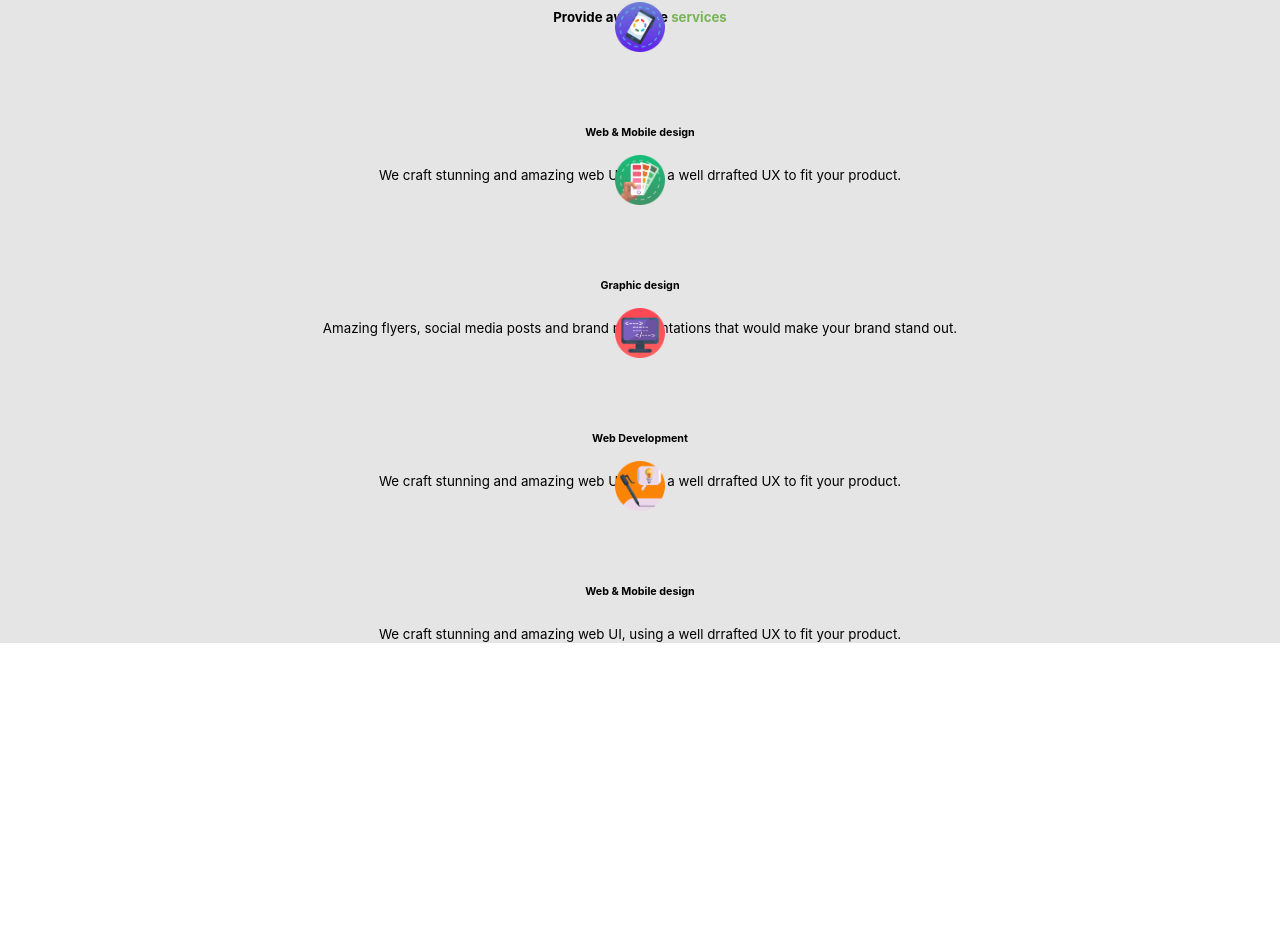
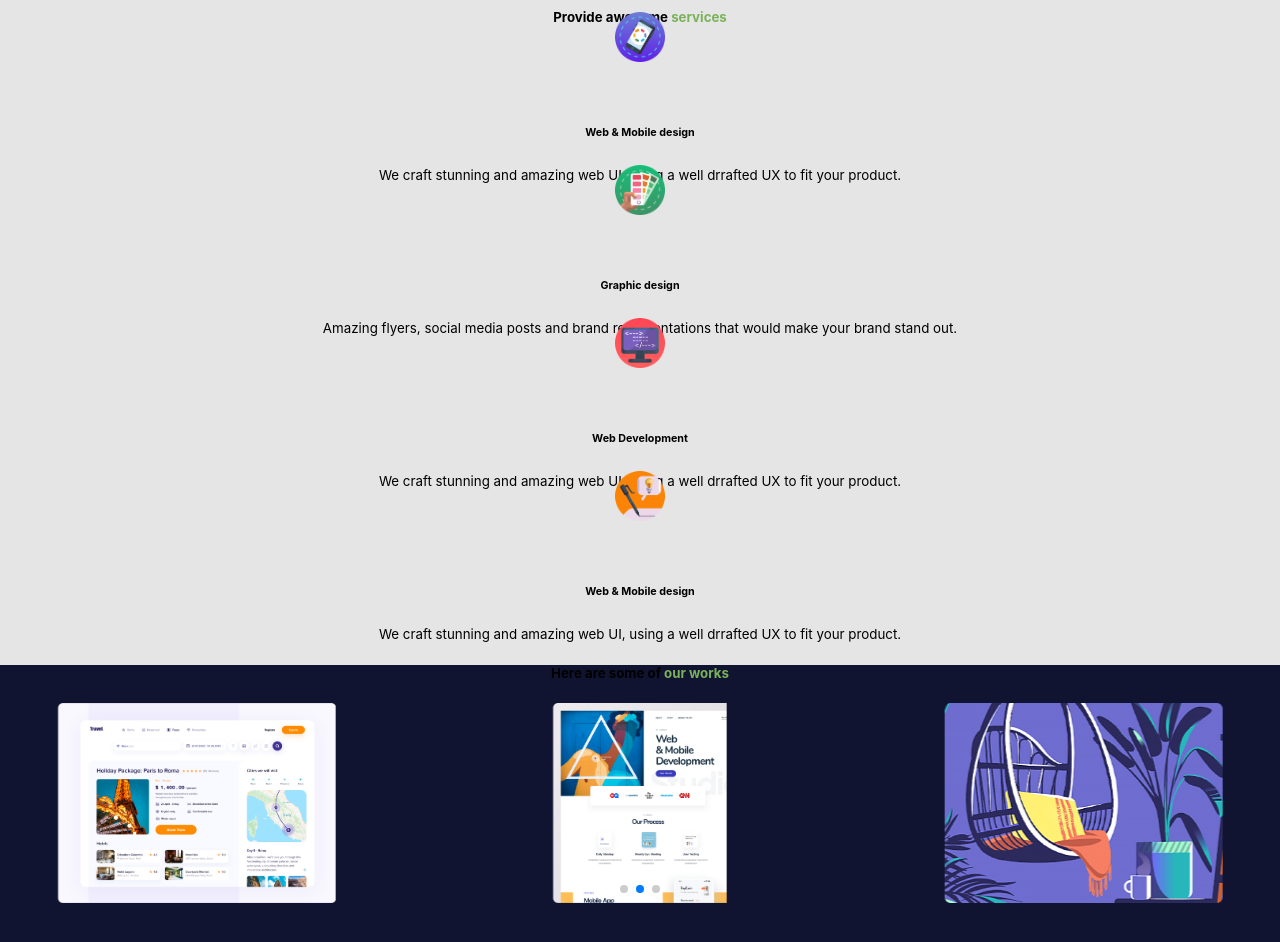
Before and after one commit to snigdha2010/creative-agency, a React (Create React App) app in the folder client/: page / in a window 1280 px wide. Shown: the part 702-1644 px from the top of the page. Built offline with nearby package versions, Linux system fonts and the light colour scheme; the HTML template or start-up script is replaced by a standard one.

Commit message:
carousol swiper done

```diff
--- a/client/package.json
+++ b/client/package.json
@@ -7,10 +7,12 @@
     "@testing-library/react": "^11.1.0",
     "@testing-library/user-event": "^12.1.10",
     "bootstrap": "^4.5.3",
+    "node-sass": "^4.14.1",
     "react": "^17.0.1",
     "react-dom": "^17.0.1",
     "react-router-dom": "^5.2.0",
     "react-scripts": "4.0.0",
+    "swiper": "^6.3.4",
     "web-vitals": "^0.2.4"
   },
   "scripts": {
--- a/client/src/components/HomePage/Clients/Clients.js
+++ b/client/src/components/HomePage/Clients/Clients.js
@@ -7,7 +7,7 @@ import airbnb from '../../../images/logos/airbnb.png';
 
 const Clients = () => {
     return (
-        <section className='container d-flex justify-content-around'>
+        <section className='container d-flex justify-content-around pt-5'>
             <img style={{height:'30px'}} src={slack} alt=""/>
             <img style={{height:'30px'}} src={google} alt=""/>
             <img style={{height:'30px'}} src={uber} alt=""/>
--- a/client/src/components/HomePage/HomePage/HomePage.js
+++ b/client/src/components/HomePage/HomePage/HomePage.js
@@ -2,6 +2,7 @@ import React from 'react';
 import Header from '../Header/Header';
 import Clients from '../Clients/Clients';
 import Services from '../Services/Services';
+import SampleWork from '../SampleWork/SampleWork';
 
 const HomePage = () => {
     return (
@@ -9,6 +10,7 @@ const HomePage = () => {
             <Header></Header>
             <Clients/>
             <Services/>
+            <SampleWork/>
         </div>
     );
 };
--- /dev/null
+++ b/client/src/components/HomePage/SampleWork/SampleWork.css
@@ -0,0 +1,4 @@
+.sample-work{
+    height: 400px;
+    background-color: #111430;
+}
--- /dev/null
+++ b/client/src/components/HomePage/SampleWork/SampleWork.js
@@ -0,0 +1,54 @@
+import React from 'react';
+import './SampleWork.css';
+import { Swiper, SwiperSlide } from 'swiper/react';
+import SwiperCore, { Navigation, Pagination, Scrollbar, A11y, Autoplay } from 'swiper';
+import 'swiper/swiper.scss';
+import 'swiper/components/navigation/navigation.scss';
+import 'swiper/components/pagination/pagination.scss';
+import 'swiper/components/scrollbar/scrollbar.scss';
+import carousel1 from '../../../images/carousel-1.png';
+import carousel2 from '../../../images/carousel-2.png';
+import carousel3 from '../../../images/carousel-3.png';
+import carousel4 from '../../../images/carousel-4.png';
+import carousel5 from '../../../images/carousel-5.png';
+
+import WorkSlide from '../WorkSlide/WorkSlide';
+
+SwiperCore.use([Navigation, Pagination, Scrollbar, A11y,Autoplay]);
+const SampleWork = () => {
+    const slides = [
+        {id:'01', img: carousel1},
+        {id:'02', img: carousel2},
+        {id:'03', img: carousel3},
+        {id:'04', img: carousel4},
+        {id:'05', img: carousel5}
+
+    ]
+    return (
+    <section className='text-center pt-5 sample-work'>
+        <h5 className='text-white mb-5'>Here are some of <span style={{color:'#7AB259'}}> our works</span></h5>
+        <div className='m-5'>
+        <Swiper
+        spaceBetween={50}
+        slidesPerView={3}
+        pagination={{ clickable: true }}
+        autoplay={{
+            delay: 2500,
+            disableOnInteraction: false
+        }}
+    >
+        { slides.map(slide=>{
+                return<SwiperSlide key={slide.id}>
+                    {({isActive}) => (
+                        <WorkSlide isActive= {isActive} slide={slide}></WorkSlide>
+                    )}
+                </SwiperSlide>
+                })
+         }
+        </Swiper>
+    </div>
+    </section>
+    );
+};
+
+export default SampleWork;
--- a/client/src/components/HomePage/Services/Services.js
+++ b/client/src/components/HomePage/Services/Services.js
@@ -17,9 +17,9 @@ const Services = () => {
     return (
         <section className='container text-center mt-5 pt-5'>
             <h5>Provide awesome <span style={{color:'#7AB259'}}> services</span></h5>
-            <div className='row'>
+            <div className='row pt-5'>
                 {
-                    fakeData.map(service =><ServicesCard keys= {service.id}
+                    fakeData.map(service =><ServicesCard key= {service.id}
                     service = {service}
                     ></ServicesCard>)
                 }
--- a/client/src/components/HomePage/ServicesCard/ServiceCard.css
+++ b/client/src/components/HomePage/ServicesCard/ServiceCard.css
@@ -3,5 +3,6 @@
     border-radius: 5px;
 }
 .service-card img{
-    transform: translateY(-45px);
+    transform: translateY(-35px);
+    height: 50px;
 }
--- a/client/src/components/HomePage/ServicesCard/ServicesCard.js
+++ b/client/src/components/HomePage/ServicesCard/ServicesCard.js
@@ -3,10 +3,10 @@ import './ServiceCard.css';
 
 const ServicesCard = ({service}) => {
     return (
-        <div className='col-md-4 p-3 mt-5 service-card'>
+        <div className='col-md-4 mt-5 service-card p-3'>
             <div>
-            <img height='50px' src={service.img} alt=""/>
-            <h6 className='pt-3'>{service.title}</h6>
+            <img src={service.img} alt=""/>
+            <h6>{service.title}</h6>
             <p><small>{service.description}</small></p>
             </div>
         </div>
--- /dev/null
+++ b/client/src/components/HomePage/WorkSlide/WorkSlide.js
@@ -0,0 +1,11 @@
+import React from 'react';
+
+const WorkSlide = ({slide,isActive}) => {
+    return (
+        <div>
+            <img height='200px' src={slide.img} alt=""/>
+        </div>
+    );
+};
+
+export default WorkSlide;
```
Also changed, not shown: 1 other file (tests, documents, lock files or other folders).
